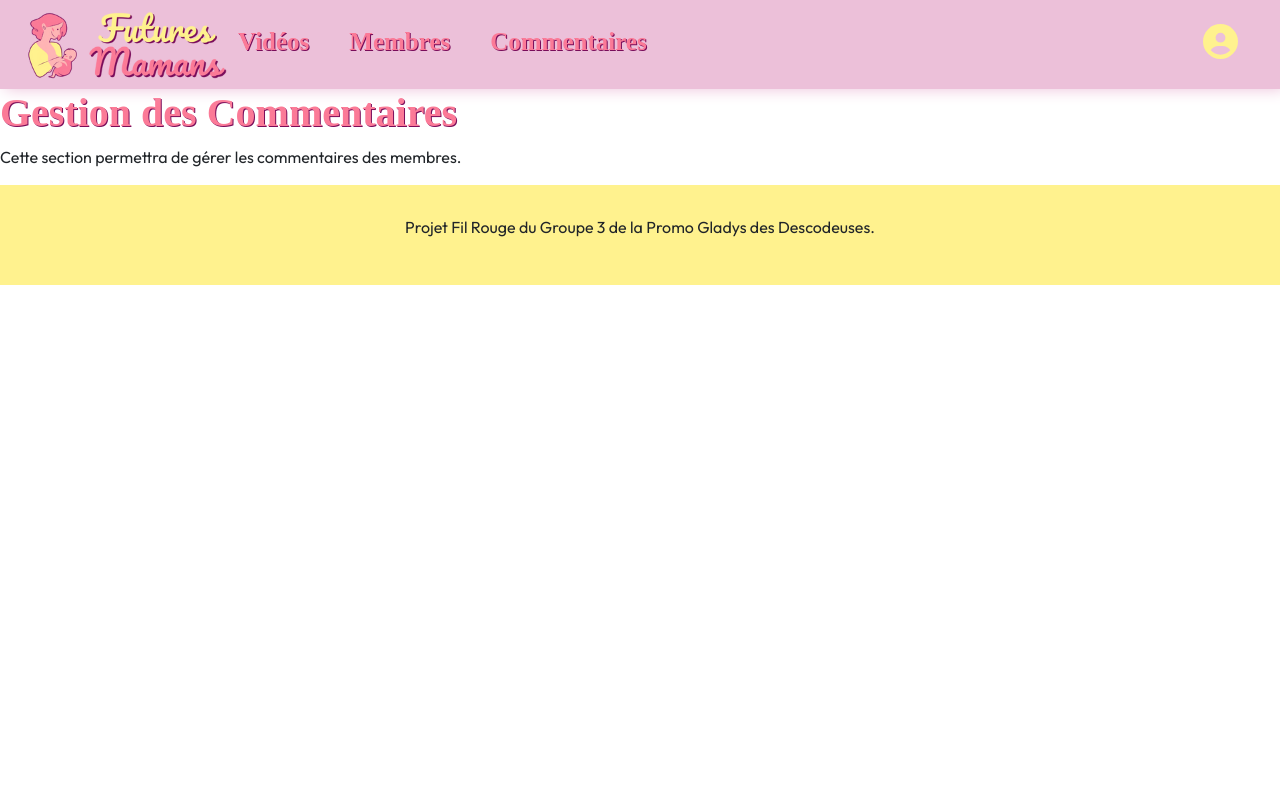
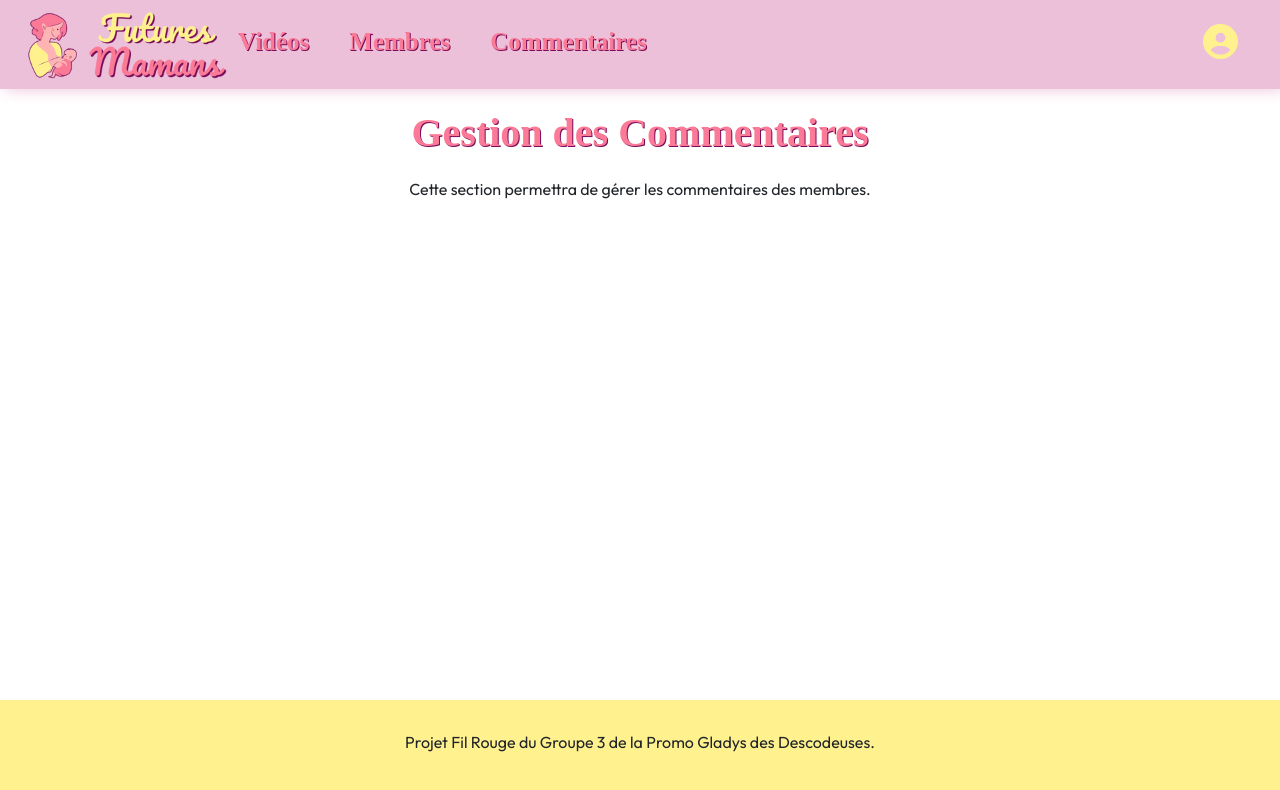
Before and after one commit to nat-btlr/projet-fil-rouge, a React (Vite) app: page /gestion-commentaires in a window 1280 px wide. Shown: the top 790 px of the page. Built offline with nearby package versions, Linux system fonts and the light colour scheme; a web font is replaced by a local one.

Commit message:
page GestionCommentaire finie

```diff
--- /dev/null
+++ b/src/components/GestionCommentaires/GestionCommentaires.css
@@ -0,0 +1,19 @@
+.conteneur-comm {
+  display: flex;
+  flex-direction: column;
+  min-height: 100vh;
+}
+
+.contenu-comm {
+  flex: 1;
+}
+
+.titre-commentaires {
+  margin: 20px;
+  text-align: center;
+}
+
+.texte-comm {
+  margin: 20px;
+  text-align: center;
+}
--- a/src/components/GestionCommentaires/GestionCommentaires.jsx
+++ b/src/components/GestionCommentaires/GestionCommentaires.jsx
@@ -1,13 +1,16 @@
 import React from "react";
 import NavAdmin from "../NavAdmin/NavAdmin";
 import FooterAdmin from "../FooterAdmin/FooterAdmin";
+import "./GestionCommentaires.css";
 
 const GestionCommentaires = () => {
   return (
-    <div>
+    <div className="conteneur-comm">
       <NavAdmin />
-      <h1>Gestion des Commentaires</h1>
-      <p>Cette section permettra de gérer les commentaires des membres.</p>
+      <main className="contenu-comm">
+        <h1 className="titre-commentaires">Gestion des Commentaires</h1>
+        <p className="texte-comm">Cette section permettra de gérer les commentaires des membres.</p>
+      </main>
       <FooterAdmin />
     </div>
   );
```
Also changed, not shown: src/components/GestionCommentaires/style.css (deleted).
